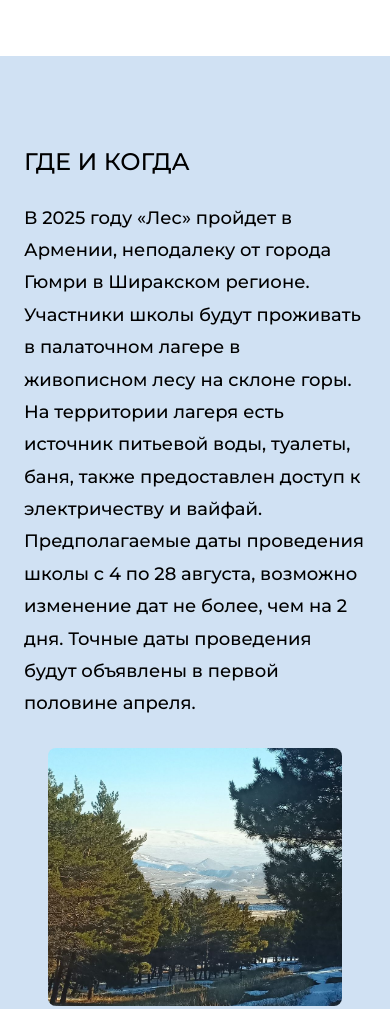
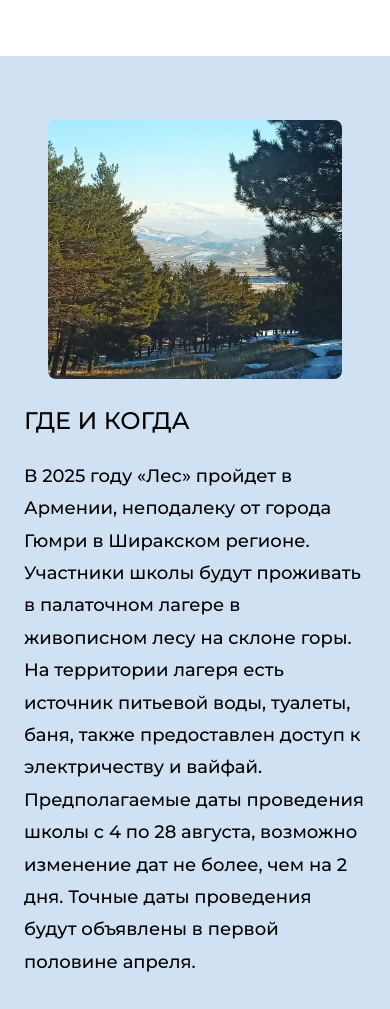
Before and after one commit to CosmicHitchhiker/les-school, a plain HTML site: page index.html in a window 390 px wide. Shown: the part 4860-5869 px from the top of the page. Drawn offline with Linux system fonts and the light colour scheme.

Commit message:
Increase list of activities

```diff
--- a/index.html
+++ b/index.html
@@ -44,6 +44,11 @@ body, html {
 
 .w3-border,li{
   border-color: #32689d!important;
+}
+
+.is-style-reverse-mobile {
+  display: flex;
+  flex-wrap: wrap-reverse !important;
 }
 </style>
 </head>
@@ -218,7 +223,7 @@ body, html {
 
 <!-- где и когда -->
 <div class="w3-container lescolor-add" style="padding:64px 16px" id="place">
-  <div class="w3-row-padding">
+  <div class="w3-row-padding is-style-reverse-mobile">
     <div class="w3-col l8" style="padding:10px 0px">
       <h3>ГДЕ И КОГДА</h3>
       <p class="w3-large">В 2025 году «Лес» пройдет в Армении, неподалеку от города Гюмри в Ширакском регионе. Участники школы будут проживать в палаточном лагере в живописном лесу на склоне горы. На территории лагеря есть источник питьевой воды, туалеты, баня, также предоставлен доступ к электричеству и вайфай. Предполагаемые даты проведения школы с 4 по 28 августа, возможно изменение дат не более, чем на 2 дня. Точные даты проведения будут объявлены в первой половине апреля.</p>
@@ -257,6 +262,9 @@ body, html {
     <div class="w3-half">
       <ul class="w3-ul w3-border lescolor-text-phys">
         <li><h4>В стоимость школы входит</h4></li>
+        <li>Посещение любого количества учебных занятий и участие во внеурочной деятельности</li>
+        <li>Тьюторское сопровождение</li>
+        <li>Участие в дополнительных активностях: лазертаг, прогулки по горам, посещение армянской фермы</li>
         <li>Трёхразовое питание</li>
         <li>Проживание на территории кемпинга</li>
         <li>Сопровождение при авиаперелете для тех, кто летит из Москвы</li>
```
